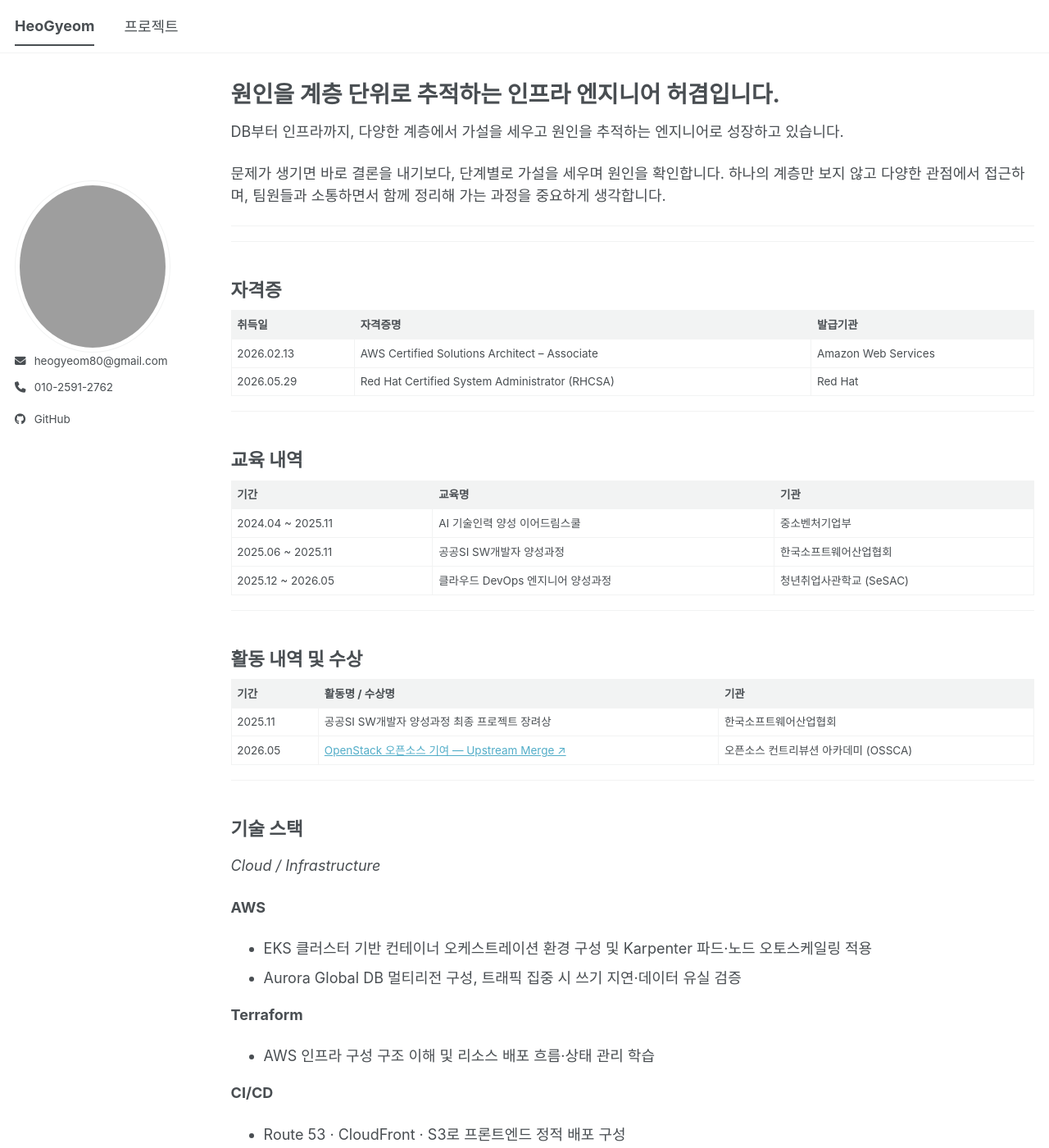
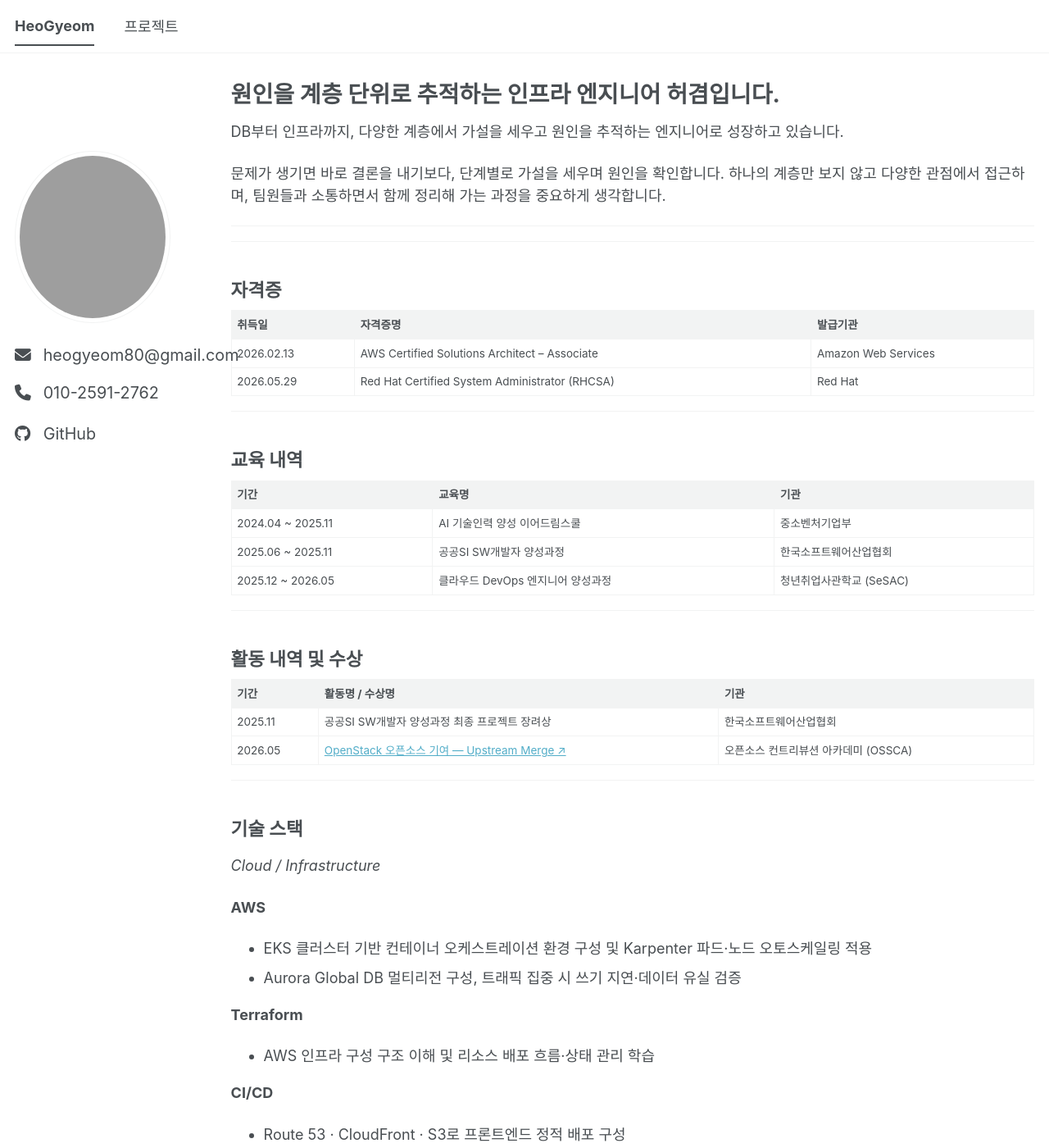
Before and after one commit to Heo-Gyeom/Heo-Gyeom.github.io, a Jekyll site: the page built from _pages/about.md, in a window 1280 px wide and 1400 px high. Shown: the whole window at 82% size. Built offline with Jekyll 4.4.1, drawn with Linux system fonts in a browser that asks for light colours; a script bundle is joined from its source files by our own code; library files that are not in the unit come from our copies.

Commit message:
사이드바 사진 여백·간격 확대, 글씨 1.1rem, 양쪽 페이지 위치 통일
Co-Authored-By: Claude Sonnet 4.6 <noreply@anthropic.com>

```diff
--- a/_sass/layout/_sidebar.scss
+++ b/_sass/layout/_sidebar.scss
@@ -20,8 +20,16 @@
   @media screen and (min-width: $sidebar-screen-min-width) {
     height: auto;
     overflow-y: visible;
-    position: relative;
+    position: relative !important;
+    top: auto !important;
     padding-top: 0;
+  }
+
+  &.sticky {
+    position: relative !important;
+    top: auto !important;
+    height: auto !important;
+    overflow-y: visible !important;
   }
 
   @include breakpoint($large) {
@@ -151,6 +159,7 @@
     display: block;
     width: auto;
     height: auto;
+    margin-bottom: 1.4rem;
   }
 
   img {
@@ -308,17 +317,18 @@
 
   li {
     white-space: nowrap;
-    margin-bottom: 12px;
+    margin-bottom: 16px;
+    font-size: 1.1rem;
   }
 
   a {
     display: block;
     margin-bottom: 0;
     padding-right: 5px;
-    padding-top: 6px;
-    padding-bottom: 6px;
+    padding-top: 4px;
+    padding-bottom: 4px;
     color: inherit;
-    font-size: $type-size-5;
+    font-size: 1.1rem;
     text-decoration: none;
 
     &:hover {
```
Also changed, not shown: _pages/portfolio.html (+0 -9 lines).
